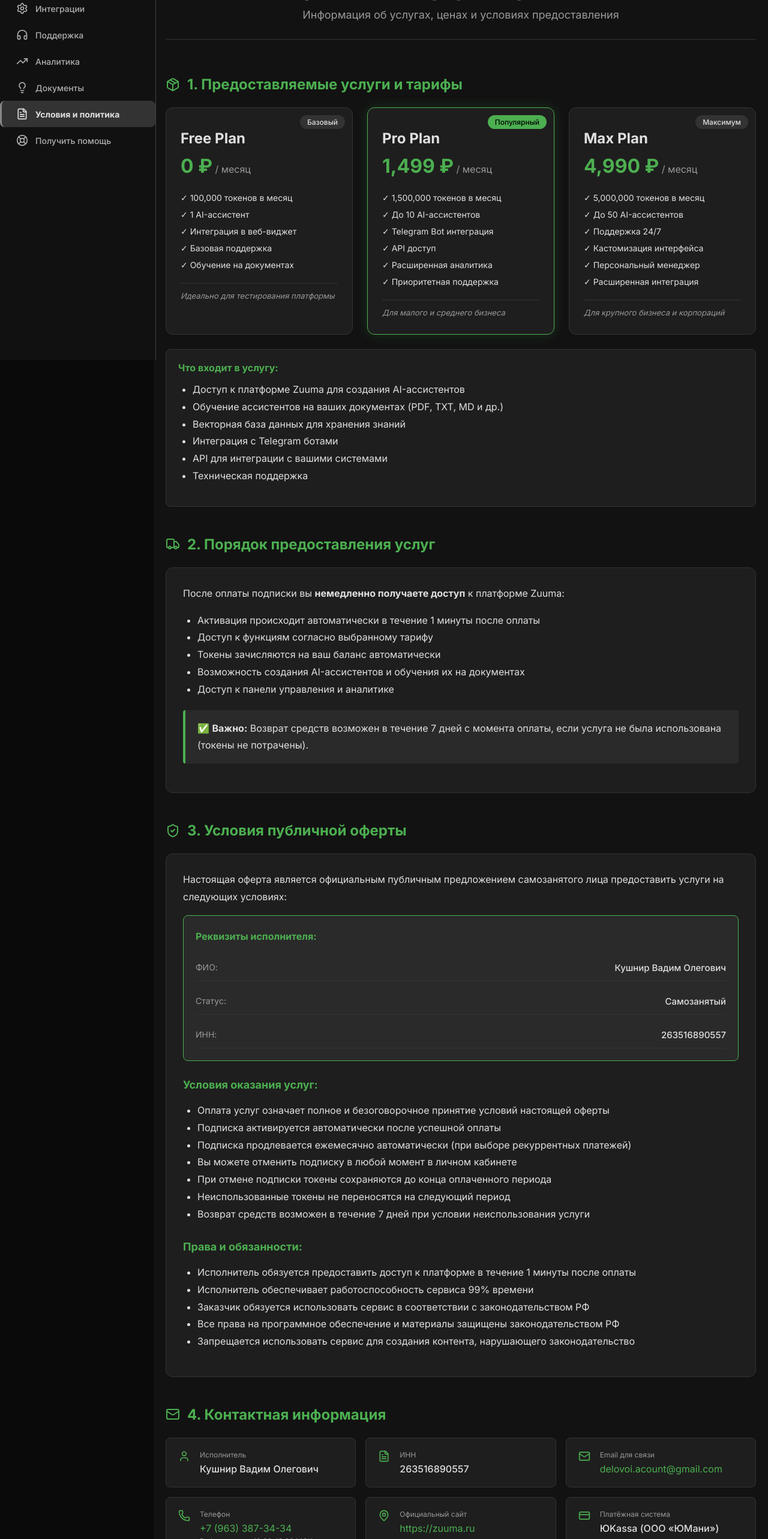
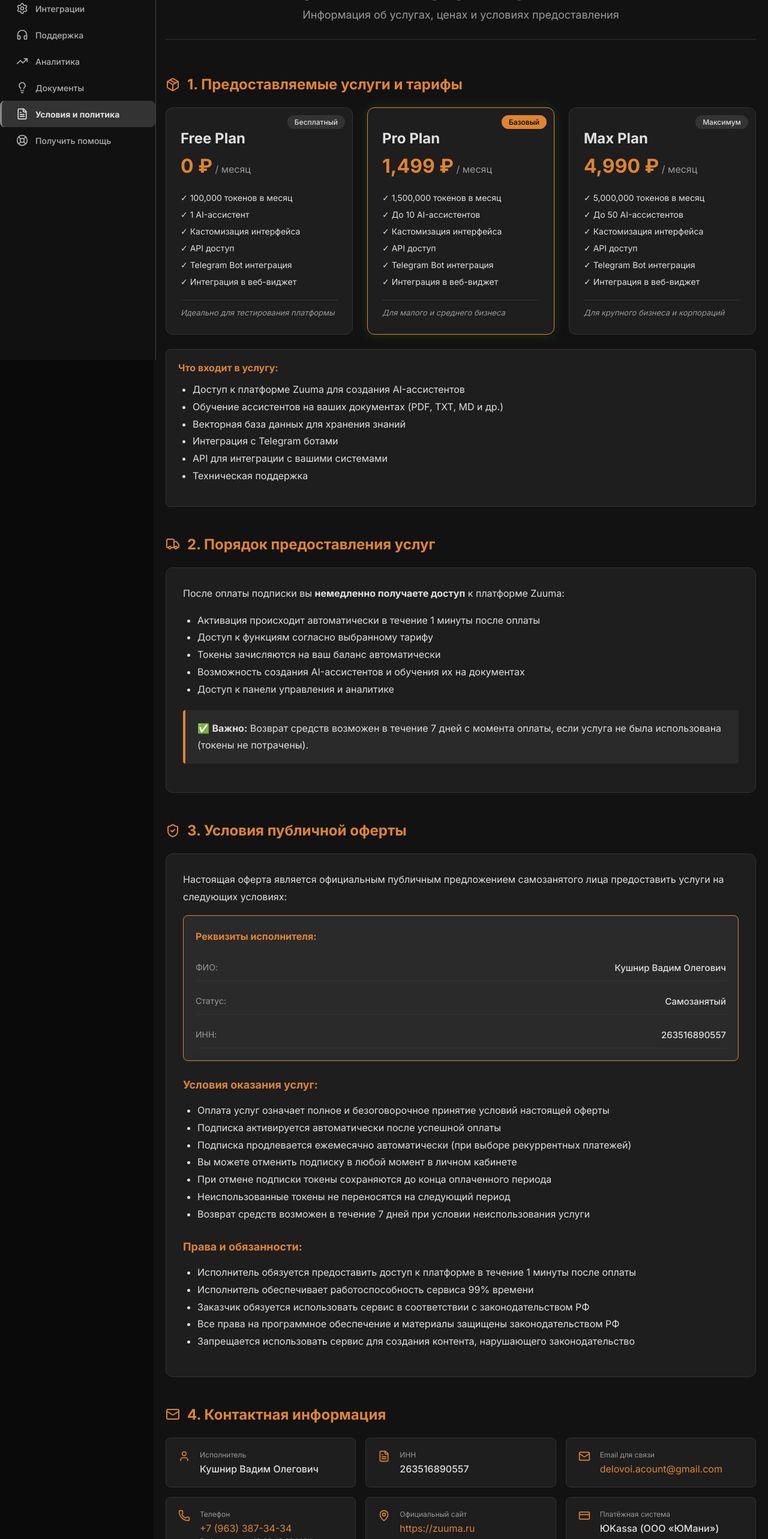
Before and after one commit to vadimkushnir04-crypto/zuuma-support, a Next.js app in the folder frontend/: page /offer in a window 1280 px wide. Shown: the part 200-2766 px from the top of the page at 60% size. Built offline with nearby package versions, Linux system fonts and the light colour scheme.

Commit message:
payment update

```diff
--- a/frontend/app/offer/page.tsx
+++ b/frontend/app/offer/page.tsx
@@ -8,7 +8,7 @@ export default function OfferPage() {
     <div style={styles.container}>
       {/* Header */}
       <div style={styles.header}>
-        <FileText size={40} style={{ color: '#4CAF50' }} />
+        <FileText size={40} style={{ color: '#de8434' }} />
         <h1 style={styles.title}>Публичная оферта и реквизиты</h1>
         <p style={styles.subtitle}>
           Информация об услугах, ценах и условиях предоставления
@@ -24,15 +24,16 @@ export default function OfferPage() {
 
         <div style={styles.servicesGrid}>
           <div style={styles.serviceCard}>
-            <div style={styles.planBadge}>Базовый</div>
+            <div style={styles.planBadge}>Бесплатный</div>
             <h3 style={styles.serviceTitle}>Free Plan</h3>
             <div style={styles.servicePrice}>0 ₽<span style={styles.pricePeriod}> / месяц</span></div>
             <ul style={styles.serviceFeatures}>
               <li>✓ 100,000 токенов в месяц</li>
               <li>✓ 1 AI-ассистент</li>
+              <li>✓ Кастомизация интерфейса</li>
+              <li>✓ API доступ</li>
+              <li>✓ Telegram Bot интеграция</li>
               <li>✓ Интеграция в веб-виджет</li>
-              <li>✓ Базовая поддержка</li>
-              <li>✓ Обучение на документах</li>
             </ul>
             <div style={styles.serviceNote}>
               Идеально для тестирования платформы
@@ -40,16 +41,16 @@ export default function OfferPage() {
           </div>
 
           <div style={{...styles.serviceCard, ...styles.popularCard}}>
-            <div style={{...styles.planBadge, ...styles.popularBadge}}>Популярный</div>
+            <div style={{...styles.planBadge, ...styles.popularBadge}}>Базовый</div>
             <h3 style={styles.serviceTitle}>Pro Plan</h3>
             <div style={styles.servicePrice}>1,499 ₽<span style={styles.pricePeriod}> / месяц</span></div>
             <ul style={styles.serviceFeatures}>
               <li>✓ 1,500,000 токенов в месяц</li>
               <li>✓ До 10 AI-ассистентов</li>
+              <li>✓ Кастомизация интерфейса</li>
+              <li>✓ API доступ</li>
               <li>✓ Telegram Bot интеграция</li>
-              <li>✓ API доступ</li>
-              <li>✓ Расширенная аналитика</li>
-              <li>✓ Приоритетная поддержка</li>
+              <li>✓ Интеграция в веб-виджет</li>
             </ul>
             <div style={styles.serviceNote}>
               Для малого и среднего бизнеса
@@ -63,10 +64,10 @@ export default function OfferPage() {
             <ul style={styles.serviceFeatures}>
               <li>✓ 5,000,000 токенов в месяц</li>
               <li>✓ До 50 AI-ассистентов</li>
-              <li>✓ Поддержка 24/7</li>
               <li>✓ Кастомизация интерфейса</li>
-              <li>✓ Персональный менеджер</li>
-              <li>✓ Расширенная интеграция</li>
+              <li>✓ API доступ</li>
+              <li>✓ Telegram Bot интеграция</li>
+              <li>✓ Интеграция в веб-виджет</li>
             </ul>
             <div style={styles.serviceNote}>
               Для крупного бизнеса и корпораций
@@ -173,7 +174,7 @@ export default function OfferPage() {
         </div>
         <div style={styles.contactsGrid}>
           <div style={styles.contactCard}>
-            <User size={20} style={{ color: '#4CAF50' }} />
+            <User size={20} style={{ color: '#de8434' }} />
             <div>
               <div style={styles.contactLabel}>Исполнитель</div>
               <div style={styles.contactValue}>Кушнир Вадим Олегович</div>
@@ -181,7 +182,7 @@ export default function OfferPage() {
           </div>
 
           <div style={styles.contactCard}>
-            <FileText size={20} style={{ color: '#4CAF50' }} />
+            <FileText size={20} style={{ color: '#de8434' }} />
             <div>
               <div style={styles.contactLabel}>ИНН</div>
               <div style={styles.contactValue}>263516890557</div>
@@ -189,7 +190,7 @@ export default function OfferPage() {
           </div>
 
           <div style={styles.contactCard}>
-            <Mail size={20} style={{ color: '#4CAF50' }} />
+            <Mail size={20} style={{ color: '#de8434' }} />
             <div>
               <div style={styles.contactLabel}>Email для связи</div>
               <a href="mailto:delovoi.acount@gmail.com" style={styles.contactLink}>
@@ -199,7 +200,7 @@ export default function OfferPage() {
           </div>
 
           <div style={styles.contactCard}>
-            <Phone size={20} style={{ color: '#4CAF50' }} />
+            <Phone size={20} style={{ color: '#de8434' }} />
             <div>
               <div style={styles.contactLabel}>Телефон</div>
               <a href="tel:+79633873434" style={styles.contactLink}>
@@ -210,7 +211,7 @@ export default function OfferPage() {
           </div>
 
           <div style={styles.contactCard}>
-            <MapPin size={20} style={{ color: '#4CAF50' }} />
+            <MapPin size={20} style={{ color: '#de8434' }} />
             <div>
               <div style={styles.contactLabel}>Официальный сайт</div>
               <a href="https://zuuma.ru" style={styles.contactLink} target="_blank" rel="noopener noreferrer">
@@ -220,7 +221,7 @@ export default function OfferPage() {
           </div>
 
           <div style={styles.contactCard}>
-            <CreditCard size={20} style={{ color: '#4CAF50' }} />
+            <CreditCard size={20} style={{ color: '#de8434' }} />
             <div>
               <div style={styles.contactLabel}>Платёжная система</div>
               <div style={styles.contactValue}>ЮKassa (ООО «ЮМани»)</div>
@@ -310,7 +311,7 @@ const styles: { [key: string]: React.CSSProperties } = {
     alignItems: 'center',
     gap: '12px',
     marginBottom: '24px',
-    color: '#4CAF50',
+    color: '#de8434',
   },
   sectionTitle: {
     fontSize: '24px',
@@ -332,7 +333,7 @@ const styles: { [key: string]: React.CSSProperties } = {
     transition: 'transform 0.2s, border-color 0.2s',
   },
   popularCard: {
-    borderColor: '#4CAF50',
+    borderColor: '#de8434',
     boxShadow: '0 0 20px rgba(76, 175, 80, 0.2)',
   },
   planBadge: {
@@ -347,7 +348,7 @@ const styles: { [key: string]: React.CSSProperties } = {
     fontWeight: '500',
   },
   popularBadge: {
-    background: '#4CAF50',
+    background: '#de8434',
     color: '#000',
   },
   serviceTitle: {
@@ -359,7 +360,7 @@ const styles: { [key: string]: React.CSSProperties } = {
   servicePrice: {
     fontSize: '32px',
     fontWeight: 'bold',
-    color: '#4CAF50',
+    color: '#de8434',
     marginBottom: '20px',
   },
   pricePeriod: {
@@ -404,11 +405,11 @@ const styles: { [key: string]: React.CSSProperties } = {
     fontWeight: '600',
     marginTop: '24px',
     marginBottom: '12px',
-    color: '#4CAF50',
+    color: '#de8434',
   },
   highlightBox: {
     background: '#2A2A2A',
-    borderLeft: '4px solid #4CAF50',
+    borderLeft: '4px solid #de8434',
     padding: '16px 20px',
     marginTop: '20px',
     marginBottom: '20px',
@@ -425,7 +426,7 @@ const styles: { [key: string]: React.CSSProperties } = {
     fontSize: '16px',
     fontWeight: '600',
     marginBottom: '12px',
-    color: '#4CAF50',
+    color: '#de8434',
   },
   requisitesBox: {
     background: '#2A2A2A',
@@ -433,13 +434,13 @@ const styles: { [key: string]: React.CSSProperties } = {
     padding: '20px',
     marginTop: '16px',
     marginBottom: '24px',
-    border: '1px solid #4CAF50',
+    border: '1px solid #de8434',
   },
   requisitesTitle: {
     fontSize: '16px',
     fontWeight: '600',
     marginBottom: '16px',
-    color: '#4CAF50',
+    color: '#de8434',
   },
   requisitesGrid: {
     display: 'grid',
@@ -487,7 +488,7 @@ const styles: { [key: string]: React.CSSProperties } = {
   },
   contactLink: {
     fontSize: '16px',
-    color: '#4CAF50',
+    color: '#de8434',
     textDecoration: 'none',
     display: 'block',
   },
```
Also changed, not shown: frontend/app/profile/page.tsx (+22 -11 lines), 2 other files (tests, documents, lock files or other folders).
